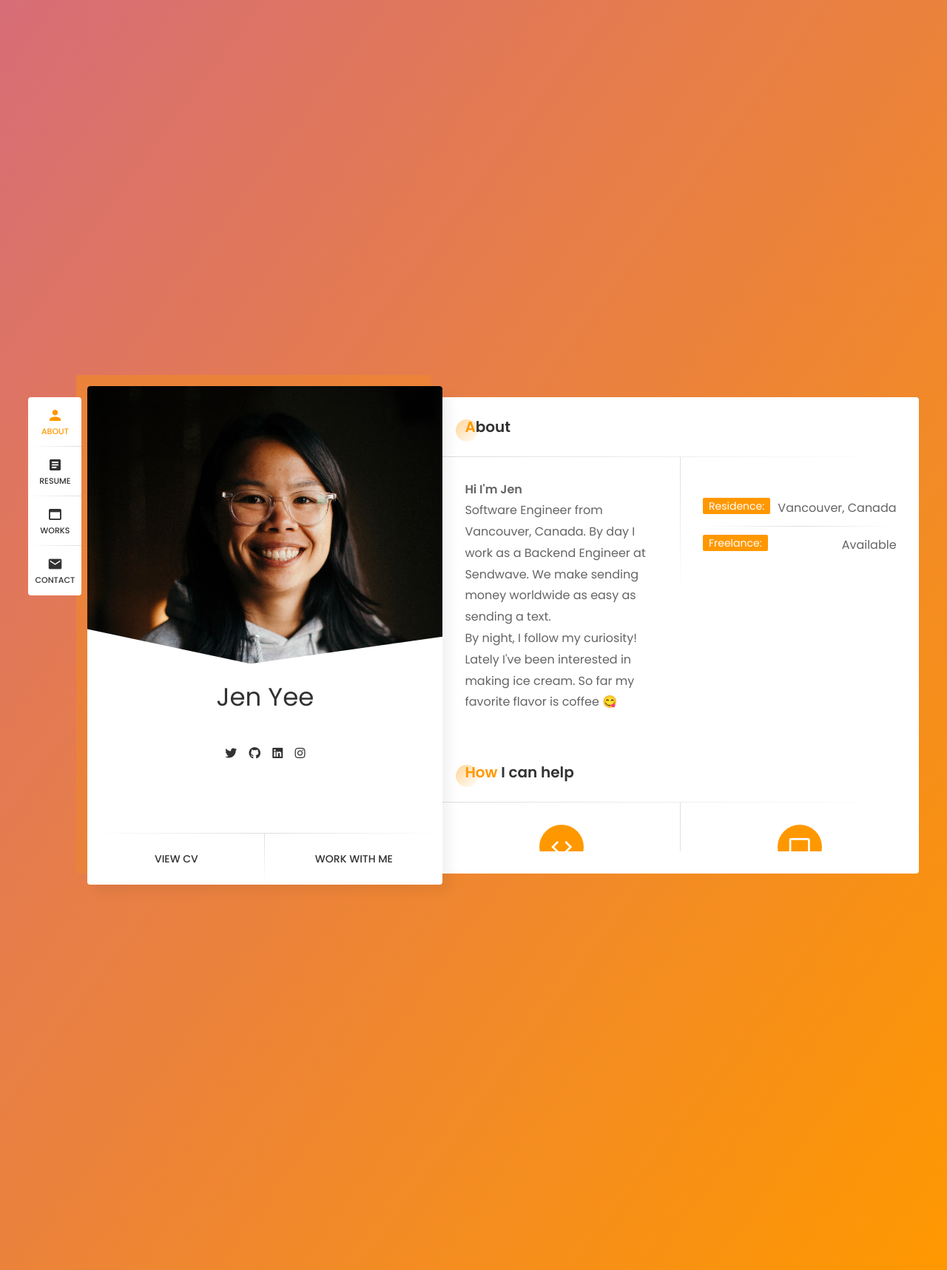
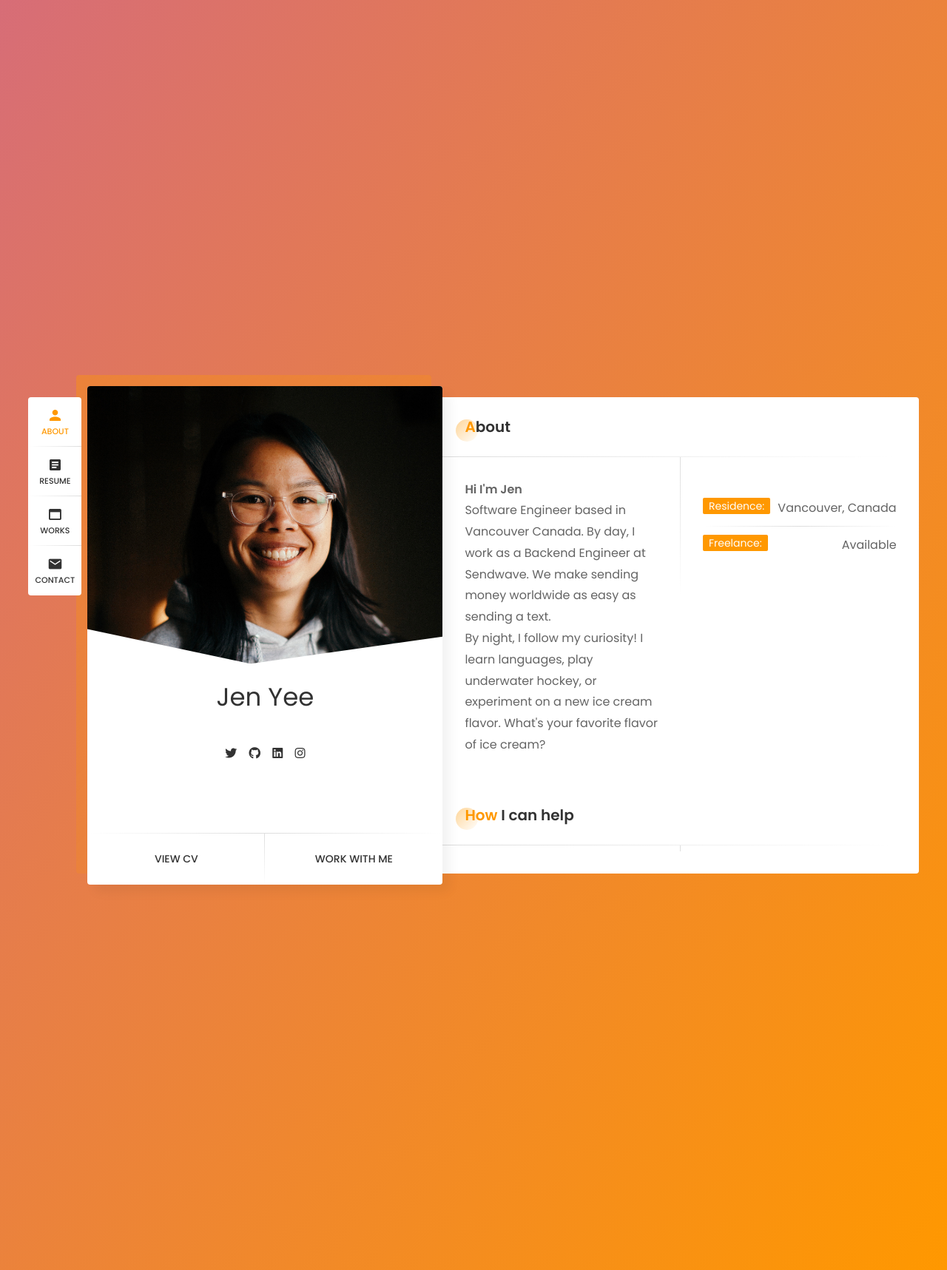
Before and after one commit to jenyeeiam/personal_site, a Jekyll site: the page built from index.html, in a window 1280 px wide. Shown: the whole page at 74% size. Built offline with Jekyll 4.4.1, drawn with Linux system fonts in a browser that asks for light colours; nearby versions of some CDN libraries; the list of posts is cut into pages by our own code.

Commit message:
updated cover for about me

```diff
--- a/_data/content.yml
+++ b/_data/content.yml
@@ -8,9 +8,9 @@ about:
   title: "About"
   text: "
         <p>
-          <strong>Hi I'm Jen</strong><br> Software Engineer from Vancouver, Canada. By day I work as a Backend Engineer at Sendwave. We make sending money worldwide as easy as sending a text.
+          <strong>Hi I'm Jen</strong><br> Software Engineer based in Vancouver Canada. By day, I work as a Backend Engineer at Sendwave. We make sending money worldwide as easy as sending a text.
         </p>
-        <p>By night, I follow my curiosity! Lately I've been interested in making ice cream. So far my favorite flavor is coffee 😋</p>
+        <p>By night, I follow my curiosity! I learn languages, play underwater hockey, or experiment on a new ice cream flavor. What's your favorite flavor of ice cream?</p>
         "
   list:
 
```
